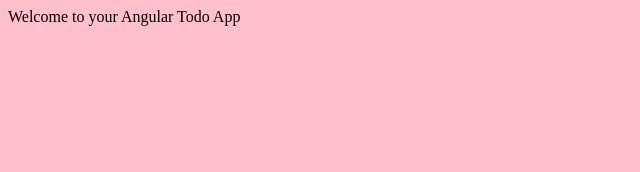
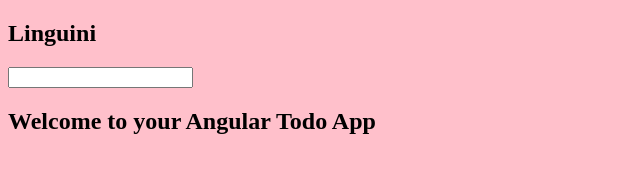
Before and after one commit to AJPcodes/ng-todo, a plain HTML site: page index.html in a window 1280 px wide. Shown: the whole page, without its empty margins (0-640 px from the left). Drawn offline with nearby package versions, Linux system fonts and the light colour scheme.

Commit message:
add two-way data binding example

```diff
--- a/index.html
+++ b/index.html
@@ -8,7 +8,17 @@
 </head>
 <body ng-app="TodoApp">
 
-	<section ng-controller="TodoCtrl">{{title}}</section>
+	<section ng-controller="PastaCtrl">
+		<h1>{{pasta}}</h1>
+		<div>
+			<input type="text"/ ng-model="foods">
+			<div>{{foods}}</div>
+		</div>
+	</section>
+
+	<section ng-controller="TodoCtrl">
+		<h1>{{title}}</h1>
+	</section>
 
 
 
--- a/main.js
+++ b/main.js
@@ -4,5 +4,10 @@ var app = angular.module('TodoApp',[])
 //make a controller
 //$scope adds variables to the DOM
 app.controller('TodoCtrl', function($scope){
-	$scope.title = "Welcome to your Angular Todo App"
+	$scope.title = "Welcome to your Angular Todo App";
 })
+
+app.controller("PastaCtrl", function($scope){
+	$scope.pasta = "Linguini";
+	$scope.foods="";
+})
```
